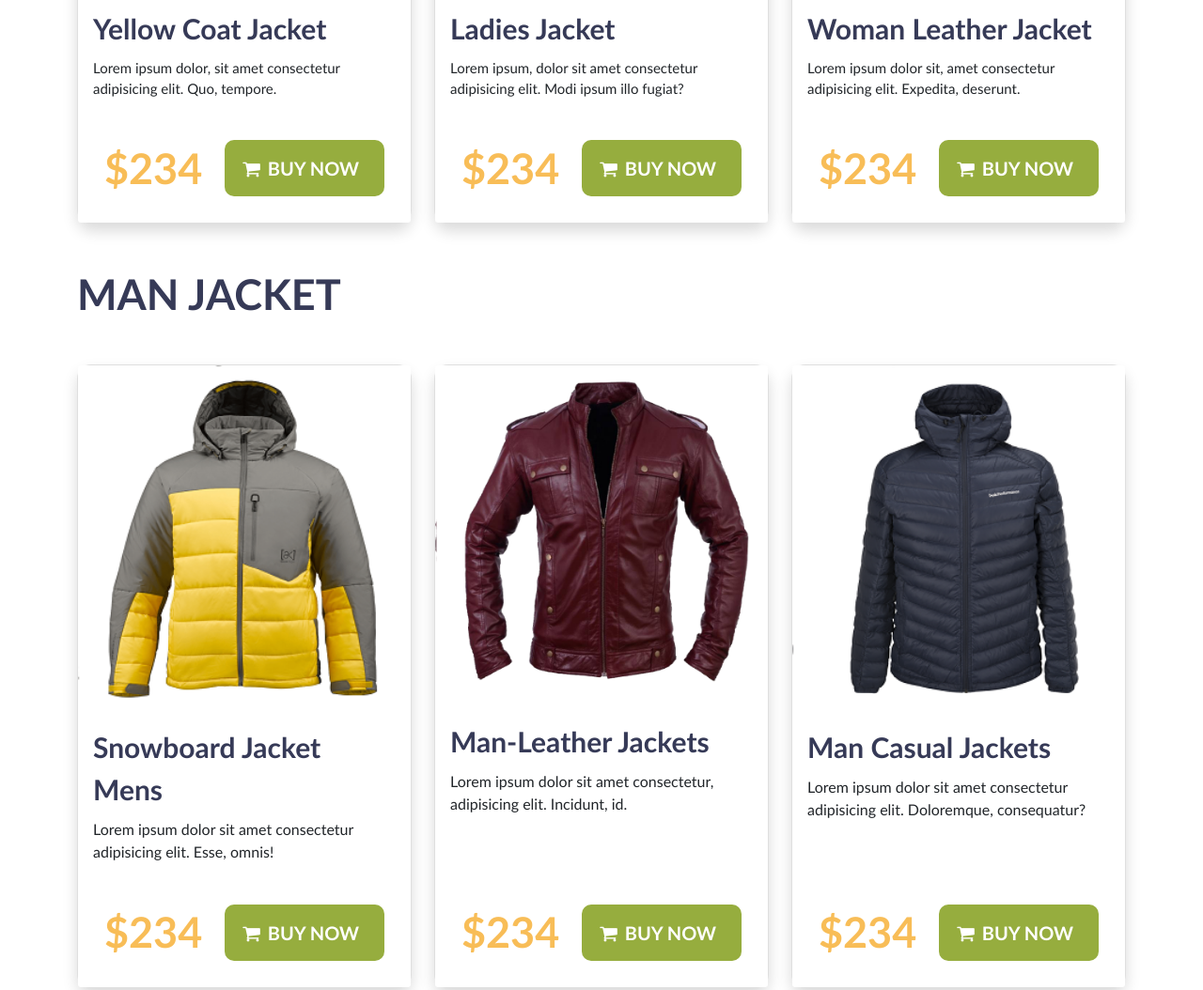
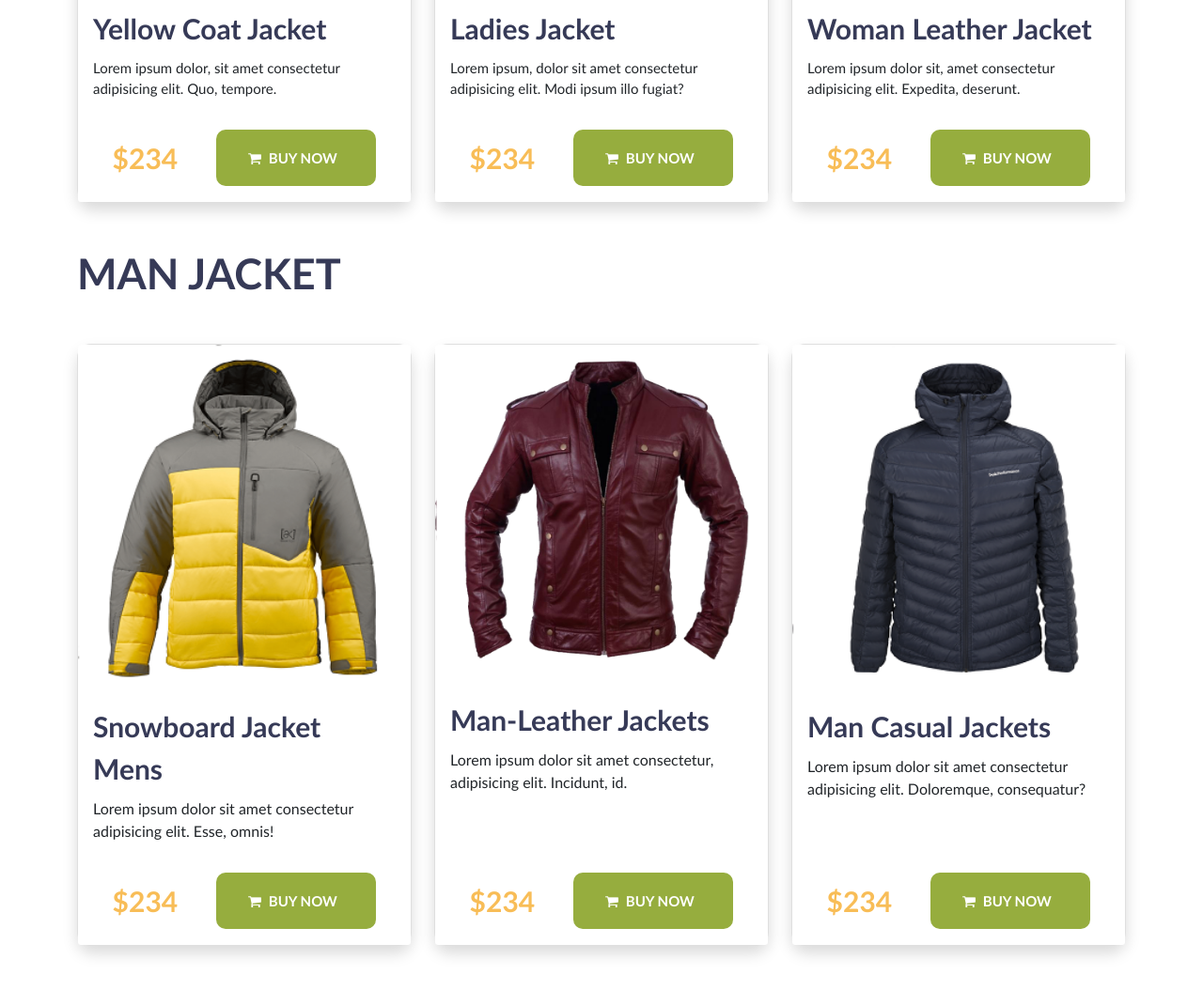
Before and after one commit to Rahat3286/complete-web-development-assignment-2, a plain HTML site: page index.html in a window 1280 px wide. Shown: the part 1140-2194 px from the top of the page at 94% size. Drawn offline with Linux system fonts and the light colour scheme.

Commit message:
make some changes

```diff
--- a/style.css
+++ b/style.css
@@ -116,7 +116,7 @@ a:hover{
     border-radius: 10px;
     background-color: rgb(150,173,62);
     font-family: calibri;
-    font-size: 20px;
+    font-size: 15px;
     font-weight: bold;
     font-family: calibri;
     color: white;
@@ -125,7 +125,7 @@ a:hover{
 
 .price-tag{
     font-family: calibri;
-    font-size: 45px;
+    font-size: 30px;
     font-weight: bold;
     color: rgb(248,189,87);
 }
```
